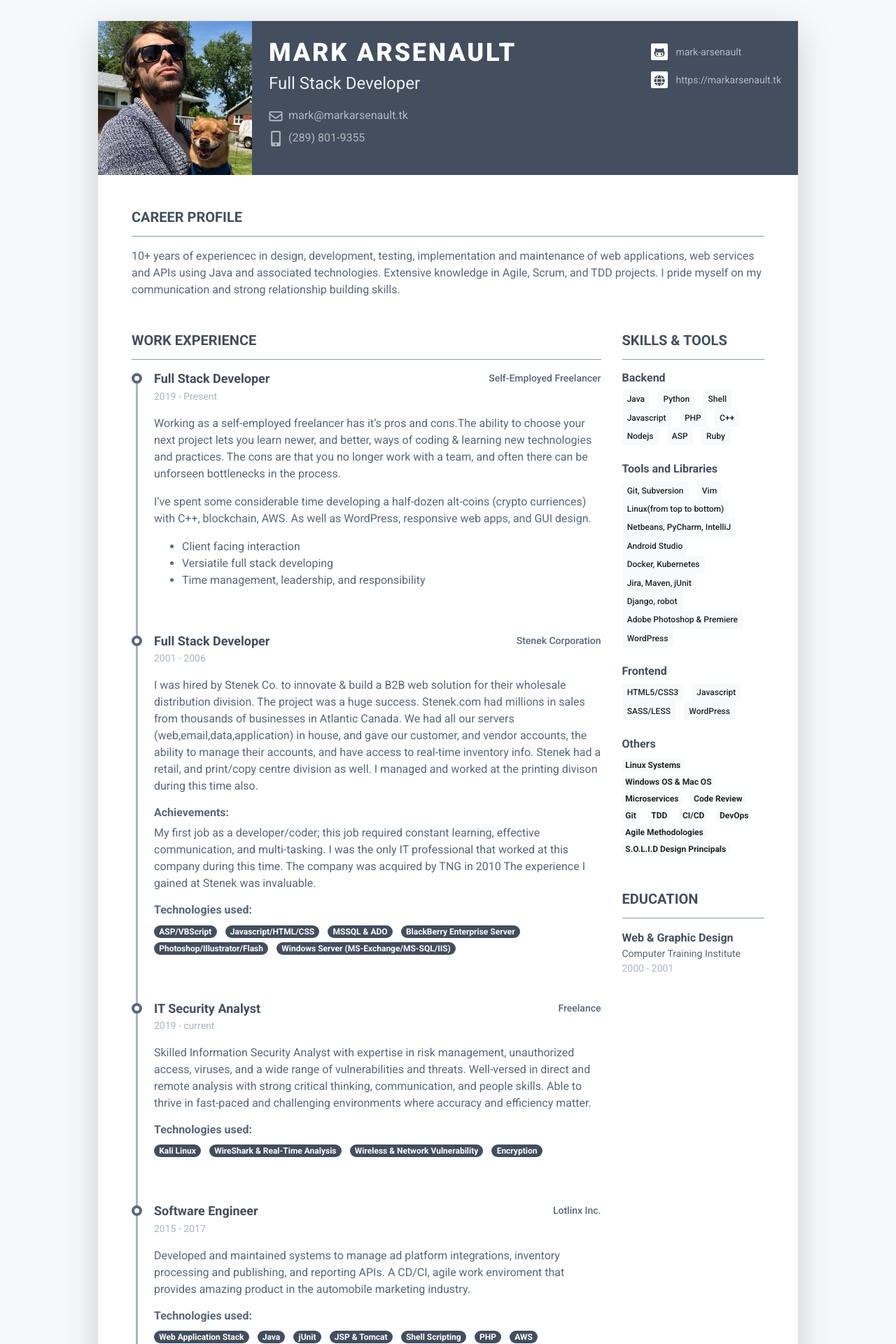
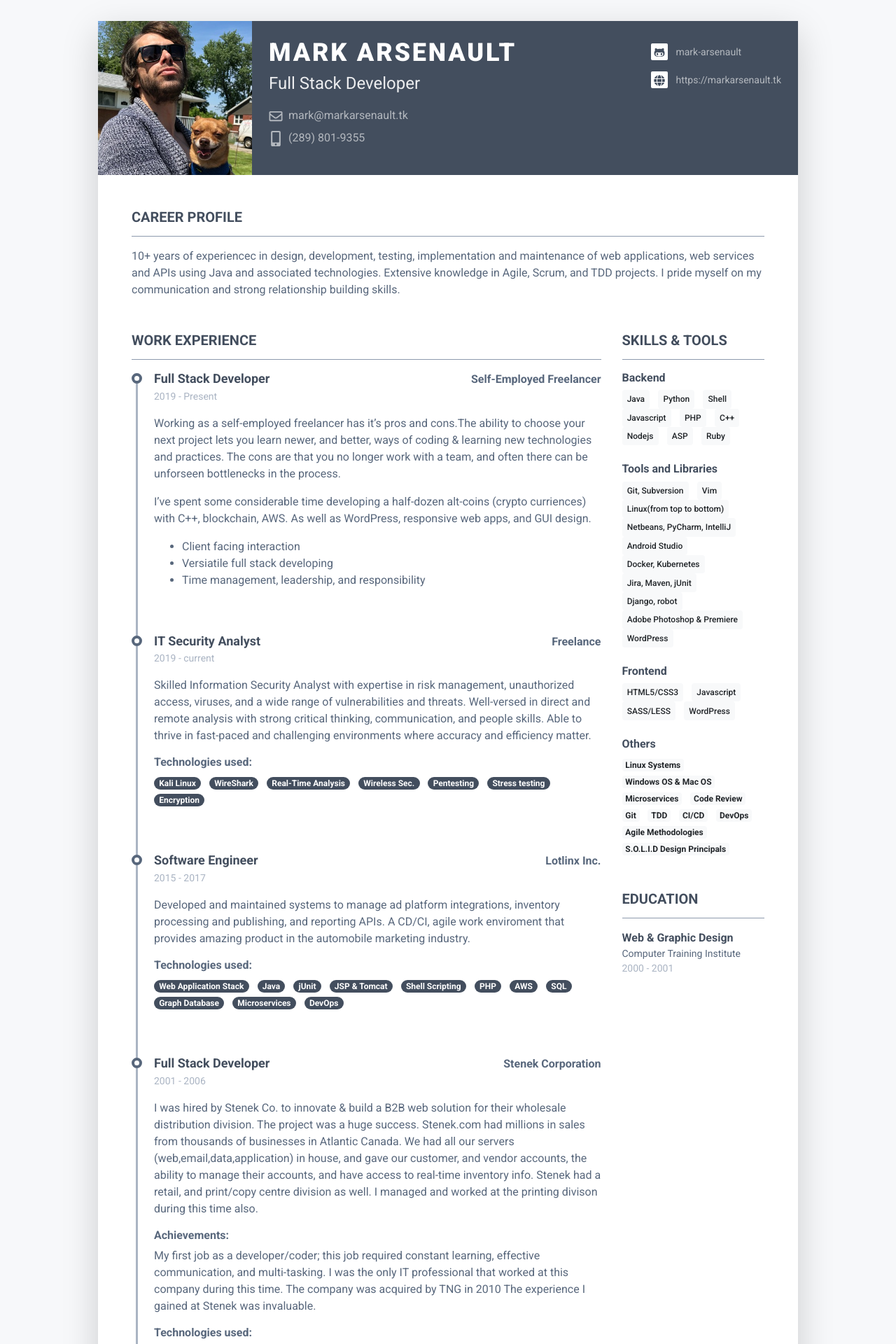
Before and after one commit to mark-arsenault/mark-arsenault.github.io, a Jekyll site: the page built from index.markdown, in a window 1280 px wide. Shown: the top 1920 px of the page at 70% size. Built offline with Jekyll 4.4.1, drawn with Linux system fonts in a browser that asks for light colours; nearby versions of some CDN libraries; part of the change alters nothing that is shown; some of the changed text lies outside the part shown.

Commit message:
added to data, changed font size for comany name

```diff
--- a/_data/data.yml
+++ b/_data/data.yml
@@ -67,6 +67,47 @@ experiences:
         - Versiatile full stack developing
         - Time management, leadership, and responsibility
 
+  - role: IT Security Analyst
+    time: 2019 - current
+    company: Freelance
+    details: |
+      Skilled Information Security Analyst with expertise in risk
+      management, unauthorized access, viruses, and a wide range of
+      vulnerabilities and threats. Well-versed in direct and remote
+      analysis with strong critical thinking, communication, and
+      people skills. Able to thrive in fast-paced and challenging
+      environments where accuracy and efficiency matter.
+
+    technologies:
+      - Kali Linux
+      - WireShark
+      - Real-Time Analysis
+      - Wireless Sec.
+      - Pentesting
+      - Stress testing
+      - Encryption
+
+  - role: Software Engineer
+    time: 2015 - 2017
+    company: Lotlinx Inc.
+    details: |
+      Developed and maintained systems to manage ad platform integrations,
+      inventory processing and publishing, and reporting APIs. A CD/CI,
+      agile work enviroment that provides amazing product in the automobile
+      marketing industry.
+    technologies:
+      - Web Application Stack
+      - Java
+      - jUnit
+      - JSP & Tomcat
+      - Shell Scripting
+      - PHP
+      - AWS
+      - SQL
+      - Graph Database
+      - Microservices
+      - DevOps
+
   - role: Full Stack Developer
     time: 2001 - 2006
     company: Stenek Corporation
@@ -88,11 +129,59 @@ experiences:
         The experience I gained at Stenek was invaluable.
     technologies:
       - ASP/VBScript
-      - Javascript/HTML/CSS
-      - MSSQL & ADO
-      - BlackBerry Enterprise Server
-      - Photoshop/Illustrator/Flash
-      - Windows Server (MS-Exchange/MS-SQL/IIS)
+      - ASP.NET
+      - Javascipt
+      - HTML
+      - CSS
+      - MySQL
+      - IIS
+      - Windows Servers
+      - Blackberry Web Apps
+      - Photoshop
+      - Illustrator
+      - Offset Press
+      - High Volume Printing
+
+  - role: Web Developer
+    time: 2010 - 2012
+    company: VERB Interactive
+    details: |
+      Worked here as a web developer, with a lot of emphisis on front end
+      design. VERB is a marketing company thats primary focus is the hospitality
+      industry. Some notable clients include Pebble Beach, and Nassau Paradise
+      island.
+
+    technologies:
+      - PHP
+      - JavaScript
+      - MySQL
+      - C#
+      - Photoshop
+      - Illustrator
+      - Flash
+      - Wordpress
+      - Joomla!
+      - HTML
+      - CSS
+      - SEO
+      - DevOps
+
+  - role: Programmer & Junior DBA
+    time: 2007 - 2009
+    company: Tarasoft
+    details: |
+      Worked as a developer on MLS software; then became one of the two
+      MySQL Database Administrators. I was initially brough on to help
+      migrate the technical side of the company to MySQL, and then stayed
+      on for a year afterwards.
+
+    technologies:
+      - C#
+      - PHP
+      - Subversion
+      - MySQL
+      - PostgreSQL
+      - Linux
 
   - role: IT Security Analyst
     time: 2019 - current
@@ -107,29 +196,12 @@ experiences:
 
     technologies:
       - Kali Linux
-      - WireShark & Real-Time Analysis
-      - Wireless & Network Vulnerability
+      - WireShark
+      - Real-Time Analysis
+      - Wireless Sec.
+      - Pentesting
+      - Stress testing
       - Encryption
-
-  - role: Software Engineer
-    time: 2015 - 2017
-    company: Lotlinx Inc.
-    details: |
-      Developed and maintained systems to manage ad platform integrations,
-      inventory processing and publishing, and reporting APIs. A CD/CI,
-      agile work enviroment that provides amazing product in the automobile
-      marketing industry.
-    technologies:
-      - Web Application Stack
-      - Java
-      - jUnit
-      - JSP & Tomcat
-      - Shell Scripting
-      - PHP
-      - AWS
-      - SQL & Graph Database
-      - Microservices
-      - DevOps
 
 
 awards:
--- a/_sass/_base.scss
+++ b/_sass/_base.scss
@@ -158,8 +158,8 @@ a.theme-btn-on-bg,
 
 .resume-company-name {
     color: $theme-text-color-secondary;
-    font-size: 0.875rem;
-    font-weight: 500;
+    font-size: 1rem;
+    font-weight: 600;
 }
 
 .resume-position-time {
```
Also changed, not shown: 3 other files.
